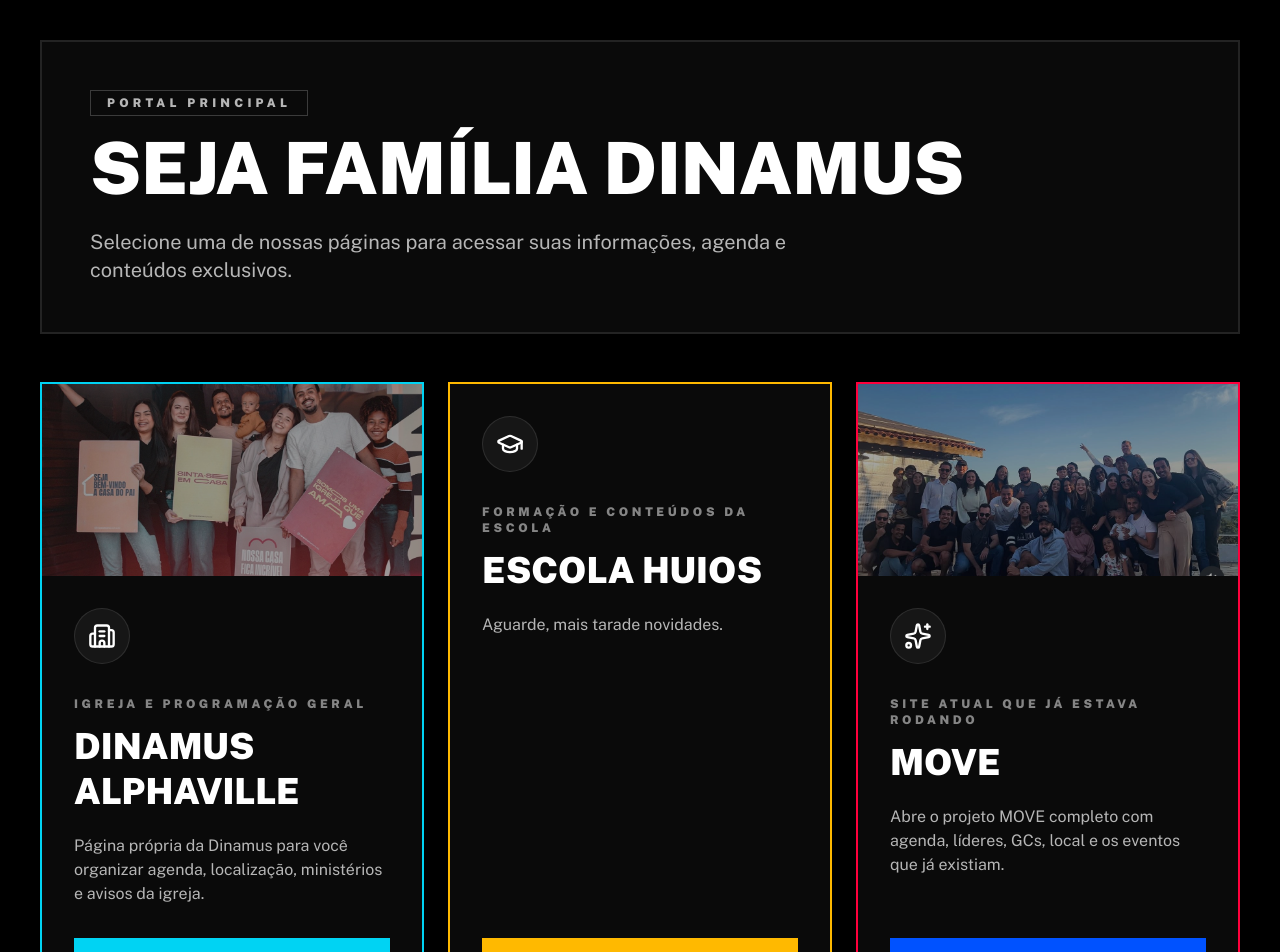
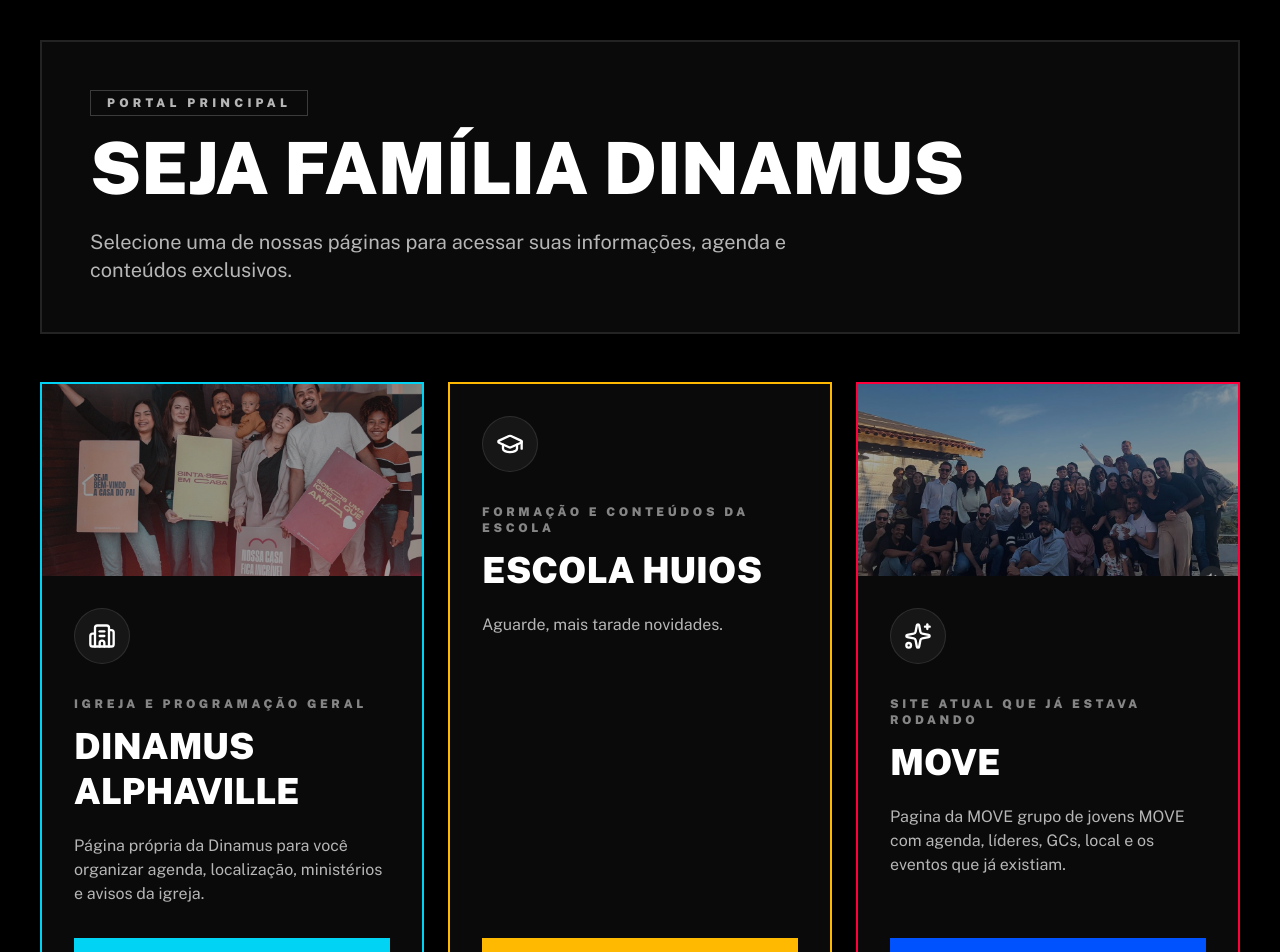
Before and after one commit to Sarahwillock/DNMS.ALPHA, a React (Vite) app: page / in a window 1280 px wide. Shown: the top 952 px of the page. Built offline with nearby package versions, Linux system fonts and the light colour scheme; a web font is replaced by a local one.

Commit message:
Update PortalHome.tsx

```diff
--- a/src/pages/PortalHome.tsx
+++ b/src/pages/PortalHome.tsx
@@ -28,7 +28,7 @@ const units = [
     accent: 'border-move-pink',
     button: 'bg-move-blue text-white hover:bg-move-pink',
     icon: Sparkles,
-    description: 'Abre o projeto MOVE completo com agenda, líderes, GCs, local e os eventos que já existiam.',
+    description: 'Pagina da MOVE grupo de jovens MOVE com agenda, líderes, GCs, local e os eventos que já existiam.',
     image: '/move.JPEG'
   }
 ];
```
